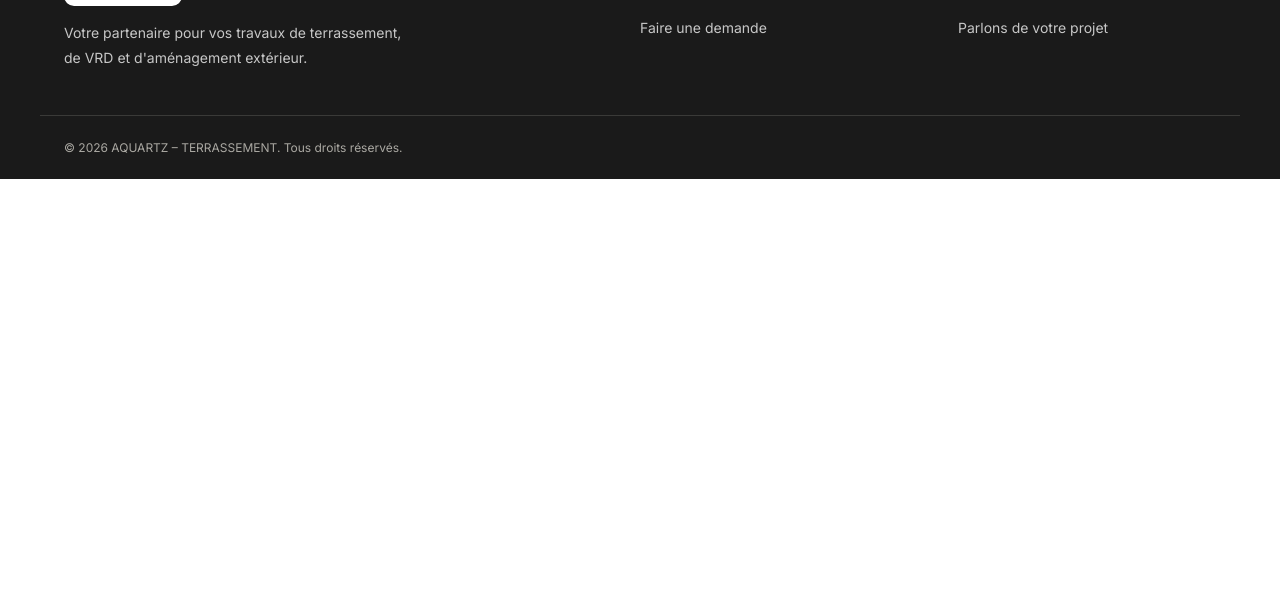
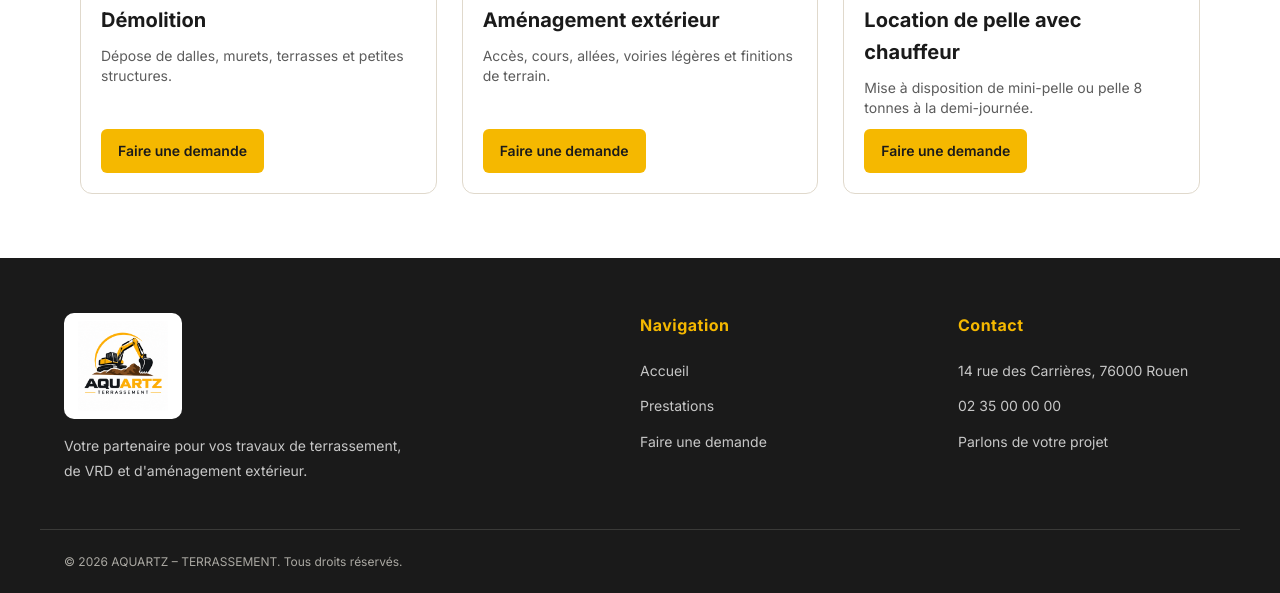
Before and after one commit to kidondrvgs/prj-aquartz, a Symfony app: template skeleton/templates/prestations/prestation.html.twig in a window 1280 px wide. Shown: the part 1013-1606 px from the top of the page. Before the commit the page ends 1192 px from the top, so only its background shows below. Run offline with Twig, Linux system fonts and the light colour scheme; the template is opened without the code that fills it, so the values that code supplies are empty; some libraries are stand-ins or nearby versions.

Commit message:
feat: page prestations

```diff
--- a/skeleton/public/css/accueil.css
+++ b/skeleton/public/css/accueil.css
@@ -44,6 +44,7 @@
     display: flex;
     align-items: center;
     gap: 64px;
+    justify-content: space-between;
     padding: 72px 80px;
     background: var(--black);
     color: var(--white);
@@ -89,9 +90,8 @@
 }
 
 .hero-image {
-    flex: 1 1 000px;
+    flex: 1 1 400px;
     max-width: 576px;
-    margin-left: 450px;
 }
 
 .hero-image img {
--- a/skeleton/public/css/base.css
+++ b/skeleton/public/css/base.css
@@ -150,8 +150,14 @@
 }
 
 .nav-login {
+    display: inline-flex;
+    align-items: center;
+    justify-content: center;
     color: var(--black);
     text-decoration: none;
+    padding: 10px 18px;
+    border: 1.5px solid var(--black);
+    border-radius: 6px;
     font-size: 14px;
     font-weight: 600;
     white-space: nowrap;
--- a/skeleton/public/css/prestations.css
+++ b/skeleton/public/css/prestations.css
@@ -21,3 +21,29 @@
 @media (max-width: 680px) {
     .prestations-grid { grid-template-columns: 1fr; }
 }
+
+/* ========================================
+   FIL D'ARIANE
+======================================== */
+
+.breadcrumb a {
+    color: inherit;
+    text-decoration: none;
+}
+
+.breadcrumb a:hover {
+    text-decoration: underline;
+}
+
+
+/* ========================================
+   BOUTON DES CARTES
+======================================== */
+
+/* .card-body est en flex colonne : sans align-self,
+   le bouton prendrait toute la largeur de la carte */
+.prestations-grid .card-body .btn {
+    align-self: flex-start;
+    padding: 10px 16px;
+    font-size: 14px;
+}
--- a/skeleton/templates/base.html.twig
+++ b/skeleton/templates/base.html.twig
@@ -15,6 +15,9 @@
 
     <link rel="stylesheet" href="{{ asset('css/base.css') }}">
 
+    {# Composants réutilisables (boutons, cartes, en-têtes de page) partagés par toutes les pages #}
+    <link rel="stylesheet" href="{{ asset('css/Components.css') }}">
+
     {% block stylesheets %}{% endblock %}
 </head>
 
@@ -31,7 +34,7 @@
             <div class="nav-links">
                 <a href="{{ path('app_accueil') }}">Accueil</a>
 
-                <a href="{{ path('app_prestations') }}#prestations">
+                <a href="{{ path('app_prestations') }}">
                     Prestations
                 </a>
 
@@ -84,7 +87,7 @@
 
                 <a href="{{ path('app_accueil') }}">Accueil</a>
 
-                <a href="{{ path('app_accueil') }}#prestations">
+                <a href="{{ path('app_prestations') }}">
                     Prestations
                 </a>
 
--- a/skeleton/templates/prestations/prestation.html.twig
+++ b/skeleton/templates/prestations/prestation.html.twig
@@ -9,7 +9,7 @@
 {% block body %}
 
     <section class="page-header">
-        <p class="breadcrumb">Accueil  /  Prestations</p>
+        <p class="breadcrumb"><a href="{{ path('app_accueil') }}">Accueil</a>  /  Prestations</p>
         <h1>Nos prestations</h1>
         <p>Choisissez la prestation qui correspond à votre chantier, puis lancez votre demande en quelques clics.</p>
     </section>
@@ -24,7 +24,8 @@
                 <div class="card-body">
                     <h3>Terrassement général</h3>
                     <p>Décaissement, nivellement, création de plateformes et évacuation des terres.</p>
-                    {#<a href="{{ path('app_demande_new') }}" class="btn btn-yellow">Faire une demande</a> #}
+                    {# href="#" en attendant la route app_demande_new (feature Nouvelle demande) #}
+                    <a href="#" class="btn btn-yellow">Faire une demande</a>
                 </div>
             </article>
 
@@ -35,7 +36,8 @@
                 <div class="card-body">
                     <h3>Assainissement</h3>
                     <p>Fosses septiques, drainage, puisards et raccordements aux réseaux.</p>
-                    {#<a href="{{ path('app_demande_new') }}" class="btn btn-yellow">Faire une demande</a> #}
+                    {# href="#" en attendant la route app_demande_new (feature Nouvelle demande) #}
+                    <a href="#" class="btn btn-yellow">Faire une demande</a>
                 </div>
             </article>
 
@@ -46,7 +48,8 @@
                 <div class="card-body">
                     <h3>Tranchées et réseaux</h3>
                     <p>Ouverture et remblaiement de tranchées pour eau, électricité et fibre.</p>
-                    {#<a href="{{ path('app_demande_new') }}" class="btn btn-yellow">Faire une demande</a> #}
+                    {# href="#" en attendant la route app_demande_new (feature Nouvelle demande) #}
+                    <a href="#" class="btn btn-yellow">Faire une demande</a>
                 </div>
             </article>
 
@@ -57,7 +60,8 @@
                 <div class="card-body">
                     <h3>Démolition</h3>
                     <p>Dépose de dalles, murets, terrasses et petites structures.</p>
-                    {#<a href="{{ path('app_demande_new') }}" class="btn btn-yellow">Faire une demande</a> #}
+                    {# href="#" en attendant la route app_demande_new (feature Nouvelle demande) #}
+                    <a href="#" class="btn btn-yellow">Faire une demande</a>
                 </div>
             </article>
 
@@ -68,7 +72,8 @@
                 <div class="card-body">
                     <h3>Aménagement extérieur</h3>
                     <p>Accès, cours, allées, voiries légères et finitions de terrain.</p>
-                    {#<a href="{{ path('app_demande_new') }}" class="btn btn-yellow">Faire une demande</a> #}
+                    {# href="#" en attendant la route app_demande_new (feature Nouvelle demande) #}
+                    <a href="#" class="btn btn-yellow">Faire une demande</a>
                 </div>
             </article>
 
@@ -79,7 +84,8 @@
                 <div class="card-body">
                     <h3>Location de pelle avec chauffeur</h3>
                     <p>Mise à disposition de mini-pelle ou pelle 8 tonnes à la demi-journée.</p>
-                    {#<a href="{{ path('app_demande_new') }}" class="btn btn-yellow">Faire une demande</a> #}
+                    {# href="#" en attendant la route app_demande_new (feature Nouvelle demande) #}
+                    <a href="#" class="btn btn-yellow">Faire une demande</a>
                 </div>
             </article>
 
```
Also changed, not shown: skeleton/templates/Accueil/accueil.html.twig (+5 -5 lines), skeleton/public/images/demolition.jpg, skeleton/public/images/hero-terrassement.jpg, skeleton/public/images/location-pelle.jpg (added), skeleton/public/images/logo-aquartz.png, skeleton/public/images/tranchees.jpg (added), 3 other files.
